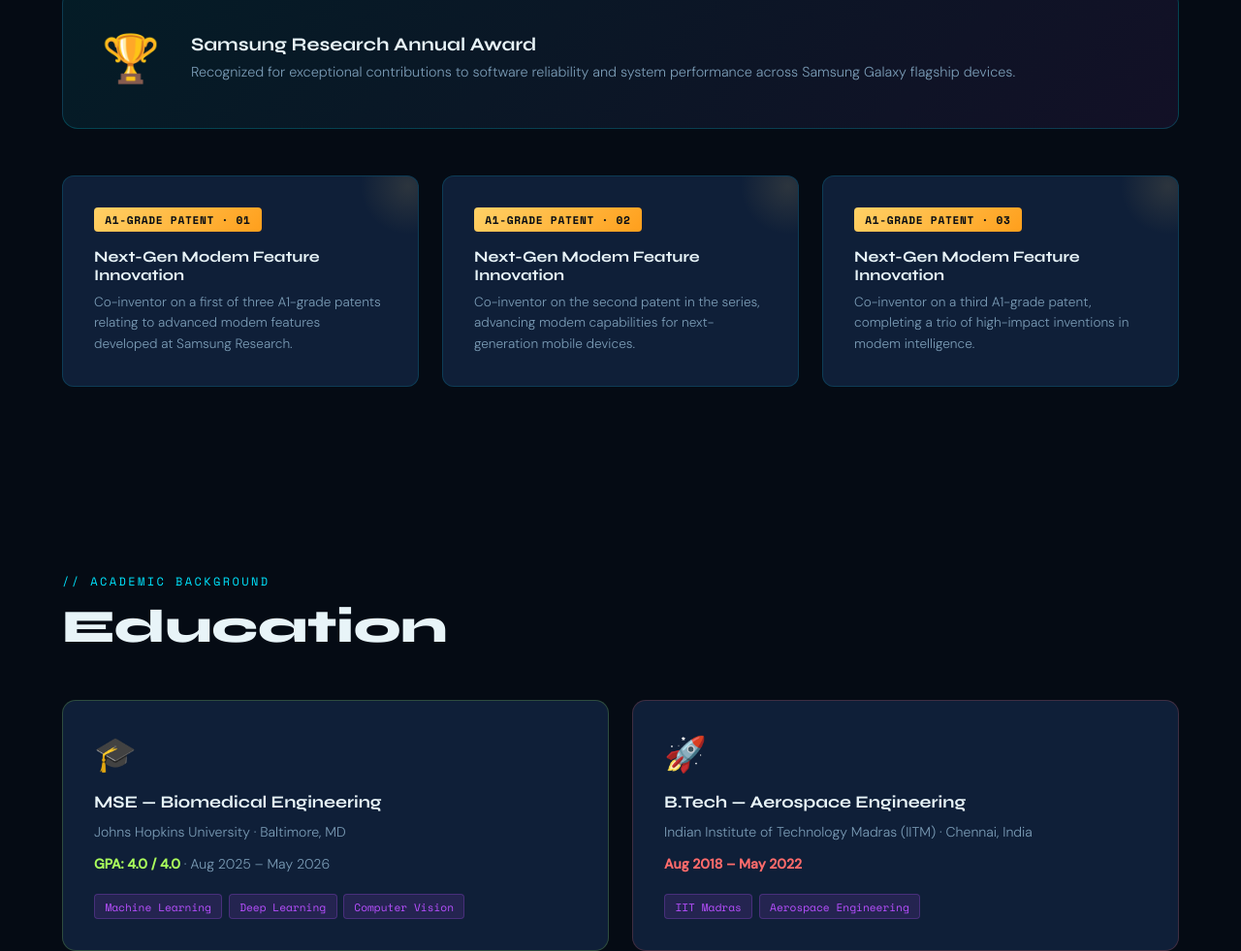
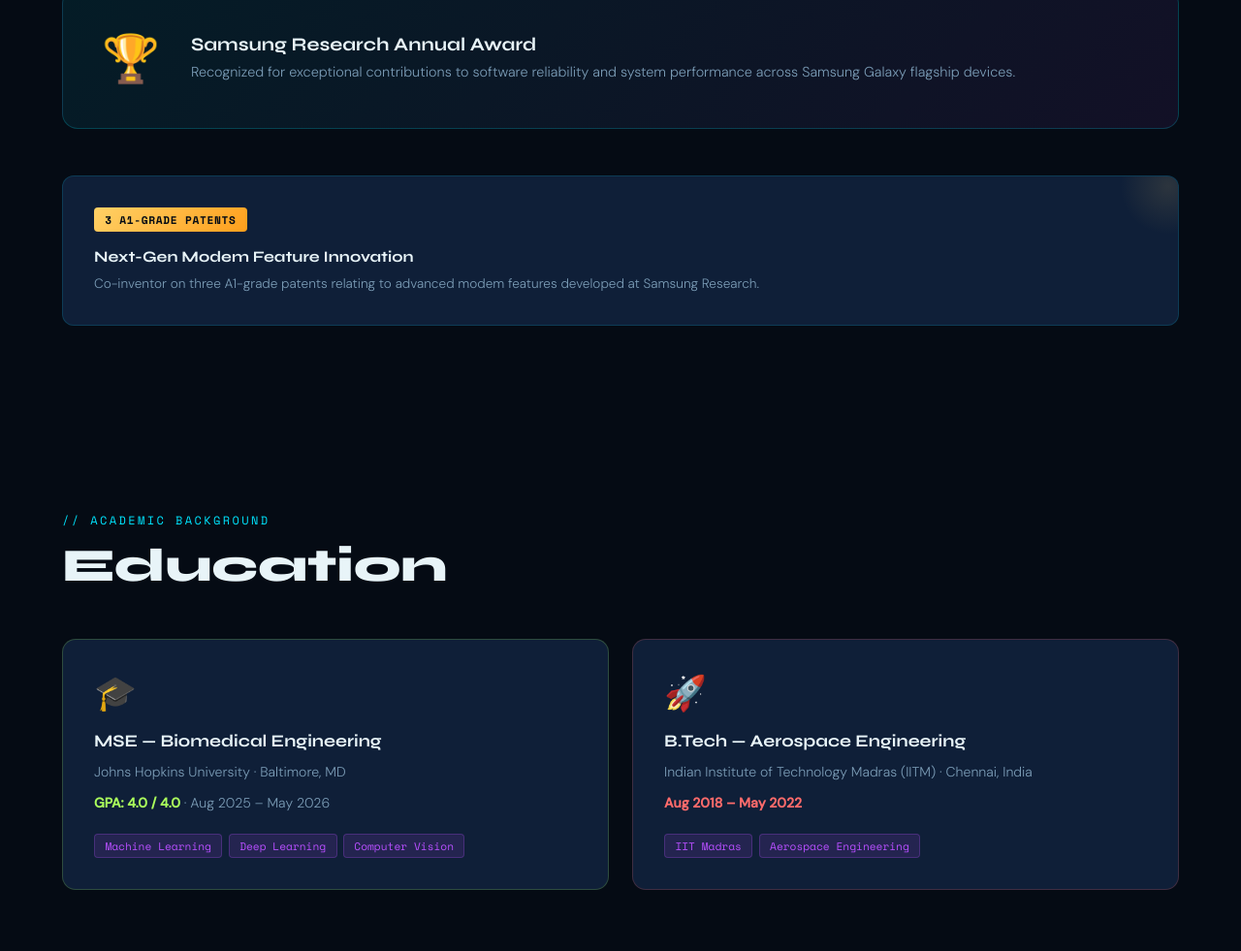
Before and after one commit to SanjuktaK/portfolio, a plain HTML site: page index.html in a window 1280 px wide. Shown: the part 4364-5345 px from the top of the page at 97% size. Drawn offline with nearby package versions, Linux system fonts and the light colour scheme.

Commit message:
Revise patent details and badges in index.html
Updated patent descriptions and consolidated patent badges.

```diff
--- a/index.html
+++ b/index.html
@@ -608,19 +608,10 @@
 
   <div class="patents-grid">
     <div class="patent-card reveal">
-      <span class="patent-badge">A1-GRADE PATENT · 01</span>
+      <span class="patent-badge">3 A1-GRADE PATENTS</span>
       <div class="patent-title">Next-Gen Modem Feature Innovation</div>
-      <p class="patent-desc">Co-inventor on a first of three A1-grade patents relating to advanced modem features developed at Samsung Research.</p>
+      <p class="patent-desc">Co-inventor on three A1-grade patents relating to advanced modem features developed at Samsung Research.</p>
     </div>
-    <div class="patent-card reveal">
-      <span class="patent-badge">A1-GRADE PATENT · 02</span>
-      <div class="patent-title">Next-Gen Modem Feature Innovation</div>
-      <p class="patent-desc">Co-inventor on the second patent in the series, advancing modem capabilities for next-generation mobile devices.</p>
-    </div>
-    <div class="patent-card reveal">
-      <span class="patent-badge">A1-GRADE PATENT · 03</span>
-      <div class="patent-title">Next-Gen Modem Feature Innovation</div>
-      <p class="patent-desc">Co-inventor on a third A1-grade patent, completing a trio of high-impact inventions in modem intelligence.</p>
     </div>
   </div>
 </section>
```
